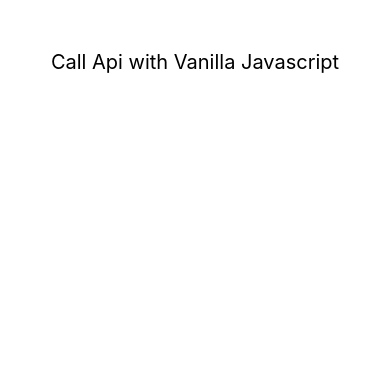
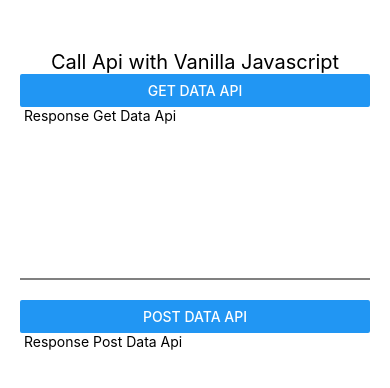
Before and after one commit to Kyohei7/React-Native-Fundamental, a React Native app: screen / in a window 390 px wide. Shown: the top 388 px of the page. Built offline with nearby package versions, Linux system fonts and the light colour scheme; no server answers.

Commit message:
Learn Consume & Show Data From Api with Vanilla Javascript

```diff
--- a/src/pages/CallApiVanillaJs/index.js
+++ b/src/pages/CallApiVanillaJs/index.js
@@ -1,22 +1,66 @@
-import React, { useEffect } from 'react'
-import { StyleSheet, Text, View } from 'react-native'
+import React, { useEffect, useState } from 'react'
+import { Button, Image, StyleSheet, Text, View } from 'react-native'
 
 const CallApiVanillaJs = () => {
 
+    // State Get Data Api
+    const [dataUser, setDataUser] = useState({
+        avatar: '',
+        email: '',
+        first_name: '',
+        last_name: '',
+    })
+
+    // State Post Data Api
+    const [dataJob, setDataJob] = useState({
+        name: '',
+        job: '',
+    })
+
+
     useEffect(() => {
         // Call Api method GET
-        fetch('https://reqres.in/api/users?page=2')
-            .then(response => response.json())
-            .then(json => console.log(json))
+        // fetch('https://reqres.in/api/users?page=2')
+        //     .then(response => response.json())
+        //     .then(json => console.log(json))
 
         // Call Api method POST
+        // const dataApi = {
+        //     name: "Muhammad Rizki",
+        //     job: "Mobile Developer"
+        // }
+
+        // console.log('Data Object: ', dataApi);
+        // console.log('Data Stringify: ', JSON.stringify(dataApi));
+
+        // fetch('https://reqres.in/api/users', {
+        //     method: 'POST',
+        //     headers: {
+        //         'Content-Type': 'application/json'
+        //     },
+        //     body: JSON.stringify(dataApi)
+        // })
+        //     .then(response => response.json())
+        //     .then(json => console.log('Post Response: ', json))
+    }, [])
+
+
+    // Get Data Api
+    const getDataApi = () => {
+        fetch('https://reqres.in/api/users/2')
+            .then(response => response.json())
+            .then(json => {
+                console.log(json)
+                setDataUser(json.data)
+            })
+    }
+
+    // Post Data Api
+    const postDataApi = () => {
         const dataApi = {
             name: "Muhammad Rizki",
-            job: "Mobile Developer"
+            job: "React Native Developer"
         }
-
-        console.log('Data Object: ', dataApi);
-        console.log('Data Stringify: ', JSON.stringify(dataApi));
 
         fetch('https://reqres.in/api/users', {
             method: 'POST',
@@ -26,12 +70,27 @@ const CallApiVanillaJs = () => {
             body: JSON.stringify(dataApi)
         })
             .then(response => response.json())
-            .then(json => console.log('Post Response: ', json))
-    }, [])
+            .then(json => {
+                console.log('Post Response: ', json)
+                setDataJob(json)
+            })
+    }
+
+
 
     return(
         <View style={styles.wrapper} >
             <Text style={styles.textTittle} >Call Api with Vanilla Javascript</Text>
+            <Button title="GET DATA API" onPress={getDataApi} />
+            <Text> Response Get Data Api</Text>
+            <Image source={{uri: dataUser.avatar}} style={styles.avatar} />
+            <Text> {`${dataUser.first_name} ${dataUser.last_name}`} </Text>
+            <Text> {dataUser.email} </Text>
+            <View style={styles.line} />
+            <Button title="Post DATA API" onPress={postDataApi} />
+            <Text> Response Post Data Api</Text>
+            <Text> {dataJob.name} </Text>
+            <Text> {dataJob.job} </Text>
         </View>
     )
 }
@@ -48,4 +107,15 @@ const styles = StyleSheet.create({
         marginTop: 30,
         fontSize: 20
     },
+    line: {
+        height: 2,
+        backgroundColor: 'grey',
+        marginVertical: 20
+    },
+    avatar: {
+        width: 100,
+        height: 100,
+        borderRadius: 50
+    }
+
 })
```
